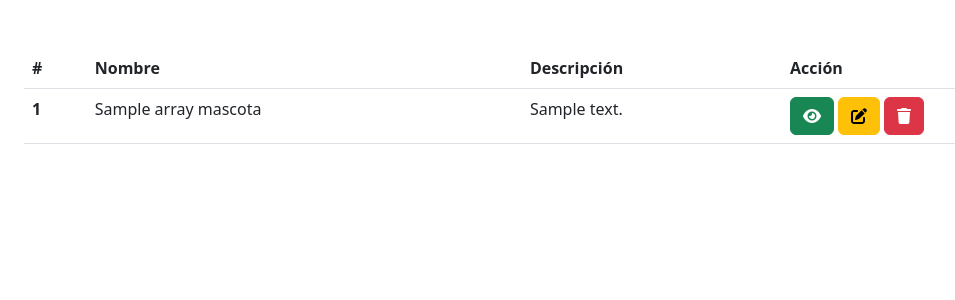
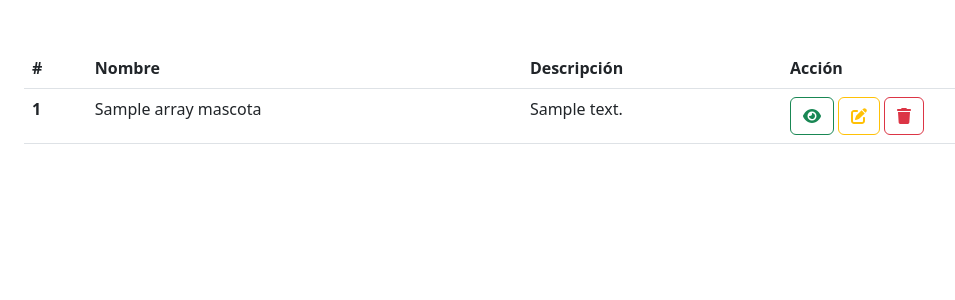
Before and after one commit to manuelhm1993/mh-fundamentos-nodejs, a Node server app: template src/views/mascotas/index.ejs in a window 1280 px wide. Shown: the part 56-356 px from the top of the page, without its empty margins (58-1013 px from the left). Run offline with Node 20, Linux system fonts and the light colour scheme; the template is opened without the code that fills it: most values are stand-ins (such as "Sample title", 1, 10 or a date in 2020); some libraries are stand-ins or nearby versions.

Commit message:
Agregados los aria-label y los title a los botones

```diff
--- a/src/views/mascotas/index.ejs
+++ b/src/views/mascotas/index.ejs
@@ -18,15 +18,15 @@
                     <td><%= mascota.nombre %></td>
                     <td><%= mascota.descripcion %></td>
                     <td>
-                        <button class="btn btn-success">
+                        <button class="btn btn-outline-success" title="Mostrar" aria-label="Mostrar">
                             <i class="fa-solid fa-eye"></i>
                         </button>
 
-                        <button class="btn btn-warning">
+                        <button class="btn btn-outline-warning" title="Actualizar" aria-label="Actualizar">
                             <i class="fa-solid fa-pen-to-square"></i>
                         </button>
 
-                        <button class="btn btn-danger">
+                        <button class="btn btn-outline-danger" title="Eliminar" aria-label="Eliminar">
                             <i class="fa-solid fa-trash"></i>
                         </button>
                     </td>
```
